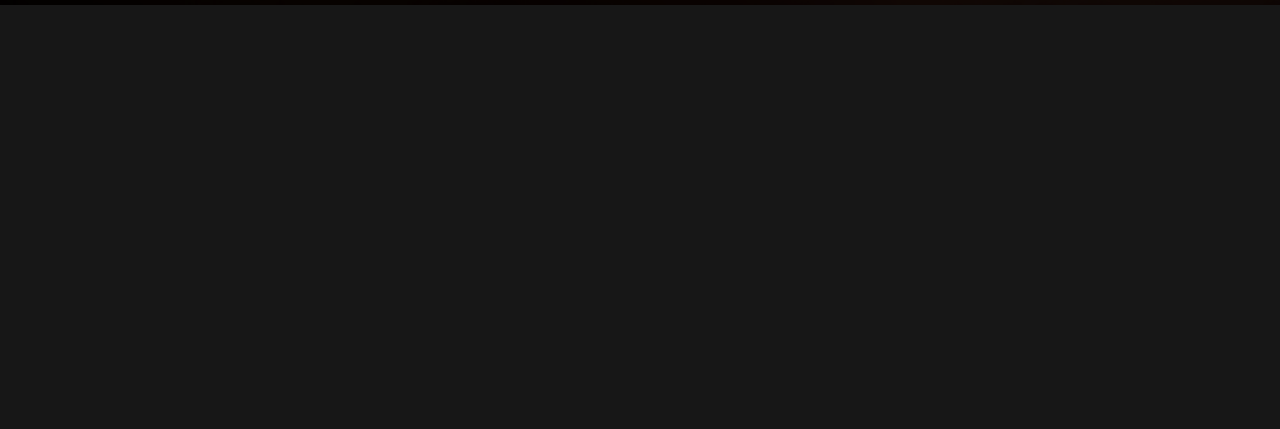
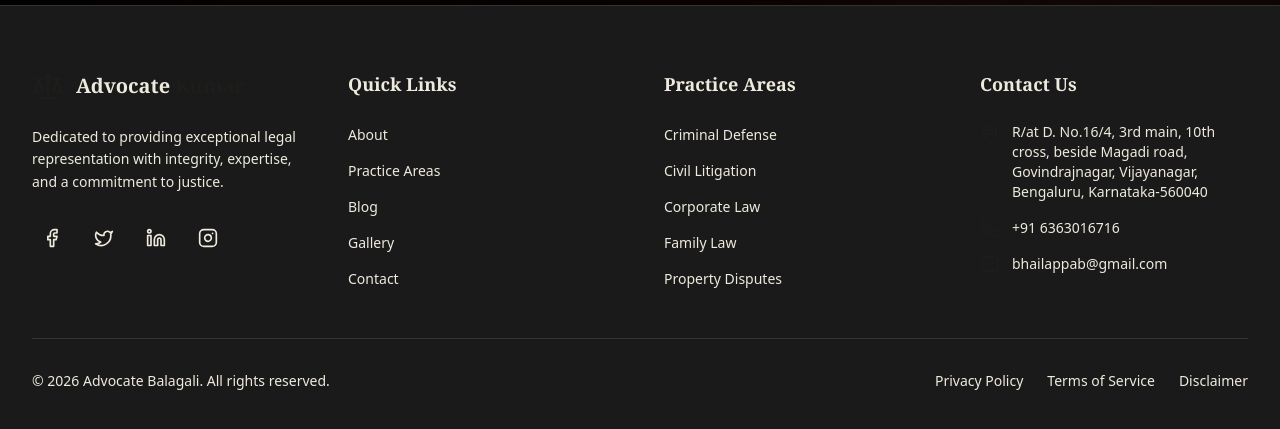
Before and after one commit to SurajCh6613/balagali-associates, a React (Vite) app in the folder frontend/: page / in a window 1280 px wide. Shown: the part 5718-6147 px from the top of the page. Before the commit the page ends 5723 px from the top, so only its background shows below. Built offline with nearby package versions, Linux system fonts and the light colour scheme.

Commit message:
implement footer

```diff
--- a/frontend/src/components/layout/Footer.jsx
+++ b/frontend/src/components/layout/Footer.jsx
@@ -111,7 +111,7 @@
               <li className="flex items-start gap-3">
                 <MapPin className="w-5 h-5 text-primary flex-shrink-0 mt-0.5" />
                 <span className="text-muted-foreground text-sm">
-                  123 Legal Avenue, High Court Road, New Delhi - 110001
+                 R/at D. No.16/4, 3rd main, 10th cross, beside Magadi road, Govindrajnagar, Vijayanagar, Bengaluru, Karnataka-560040
                 </span>
               </li>
               <li className="flex items-center gap-3">
@@ -120,7 +120,7 @@
                   href="tel:+919876543210"
                   className="text-muted-foreground hover:text-primary text-sm transition-colors"
                 >
-                  +91 98765 43210
+                  +91 6363016716
                 </a>
               </li>
               <li className="flex items-center gap-3">
@@ -129,7 +129,7 @@
                   href="mailto:advocate.kumar@legalmail.com"
                   className="text-muted-foreground hover:text-primary text-sm transition-colors"
                 >
-                  advocate.kumar@legalmail.com
+                  bhailappab@gmail.com
                 </a>
               </li>
             </ul>
@@ -140,7 +140,7 @@
         <div className="mt-12 pt-8 border-t border-border">
           <div className="flex flex-col md:flex-row items-center justify-between gap-4">
             <p className="text-muted-foreground text-sm text-center md:text-left">
-              © {new Date().getFullYear()} Advocate Kumar. All rights reserved.
+              © {new Date().getFullYear()} Advocate Balagali. All rights reserved.
             </p>
             <div className="flex items-center gap-6 text-sm text-muted-foreground">
               <a href="#" className="hover:text-primary transition-colors">
--- a/frontend/src/components/layout/Layout.jsx
+++ b/frontend/src/components/layout/Layout.jsx
@@ -6,6 +6,7 @@
 import Gallery from "../../pages/Gallery";
 import Contact from "../../pages/Contact";
 import FAQ from "../../pages/FAQ";
+import Footer from "./Footer";
 
 const Layout = () => {
   return (
@@ -17,6 +18,7 @@
       <Contact />
       <FAQ />
       <Gallery />
+      <Footer />
     </div>
   );
 };
```
